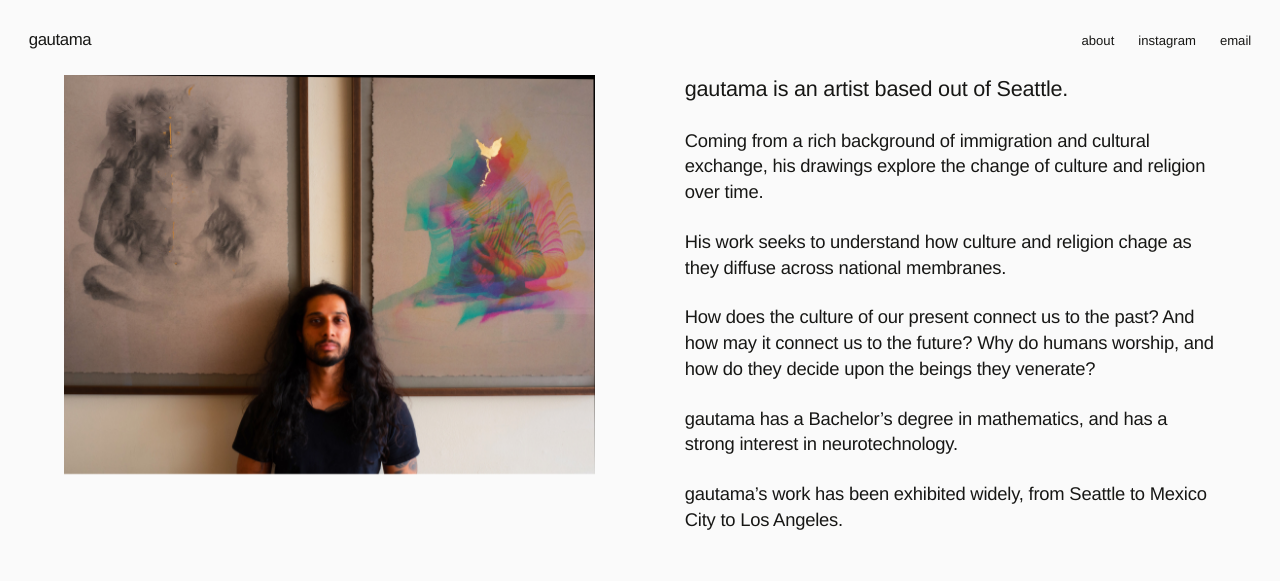
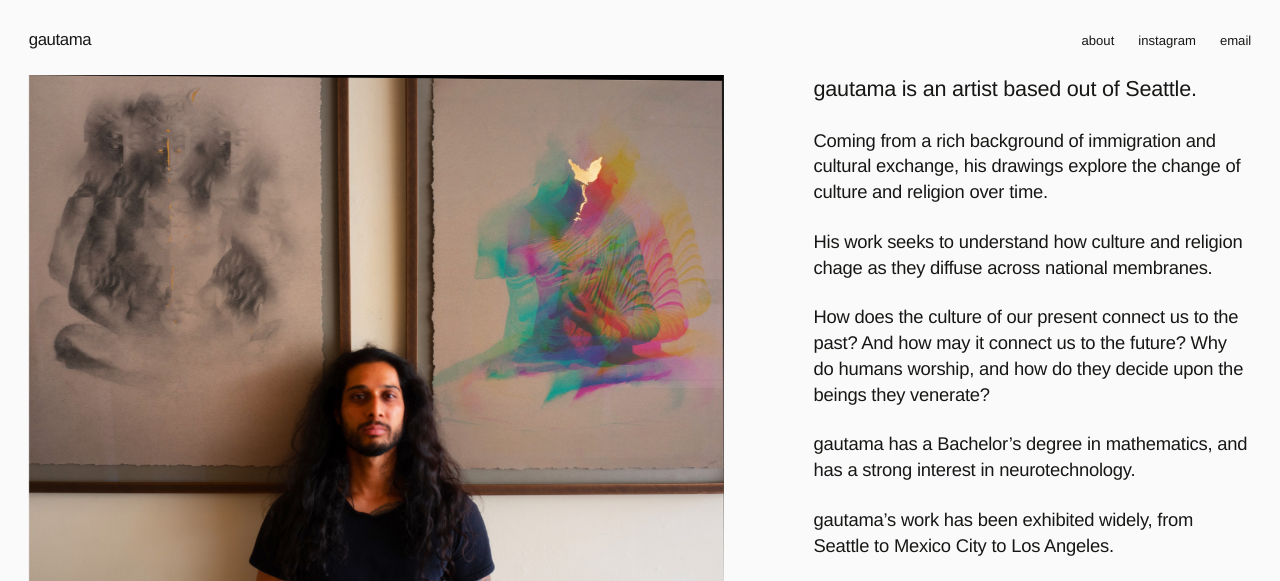
Before and after one commit to asura-io/asura-io.github.io, an Astro site: page /about in a window 1280 px wide. Shown: the top 581 px of the page. Built offline with nearby package versions, Linux system fonts and the light colour scheme; Astro itself is replaced by a stand-in of ours.

Commit message:
Expand about portrait column

```diff
--- a/src/styles/global.css
+++ b/src/styles/global.css
@@ -64,7 +64,7 @@ main { padding: 0 var(--pad) 5rem; }
 .series-art img { display: block; width: 100%; height: auto; }
 .series-statement { max-width: 42rem; padding: clamp(4rem, 12vw, 12rem) 0 5rem; font-size: clamp(1rem, 1.5vw, 1.25rem); line-height: 1.35; }
 .series-statement p { margin: 0 0 1.5rem; }
-.about-page { display: grid; grid-template-columns: minmax(0, 1fr) minmax(0, 1fr); gap: clamp(2rem, 7vw, 8rem); width: 100%; max-width: 72rem; min-width: 0; margin: 0 auto; align-items: start; }
+.about-page { display: grid; grid-template-columns: minmax(0, 1.35fr) minmax(22rem, .85fr); gap: clamp(3rem, 7vw, 9rem); width: 100%; max-width: none; min-width: 0; margin: 0 auto; align-items: start; }
 .about-portrait { display: block; width: 100%; max-width: 100%; min-width: 0; height: auto; }
 .about-page .about-portrait { grid-column: 1; position: sticky; top: var(--pad); }
 .about-page .about-copy { grid-column: 2; padding-top: 0; }
```
